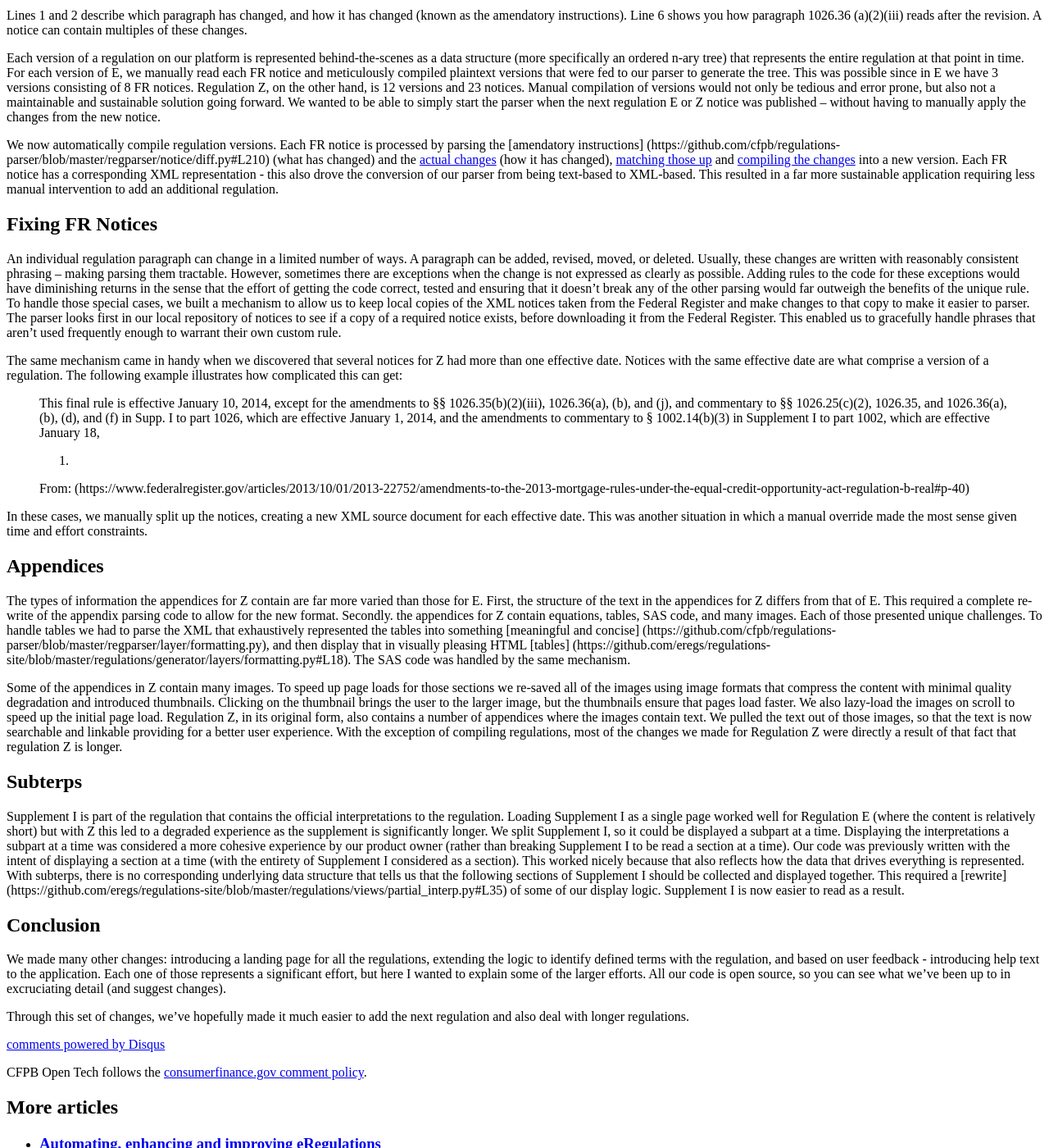
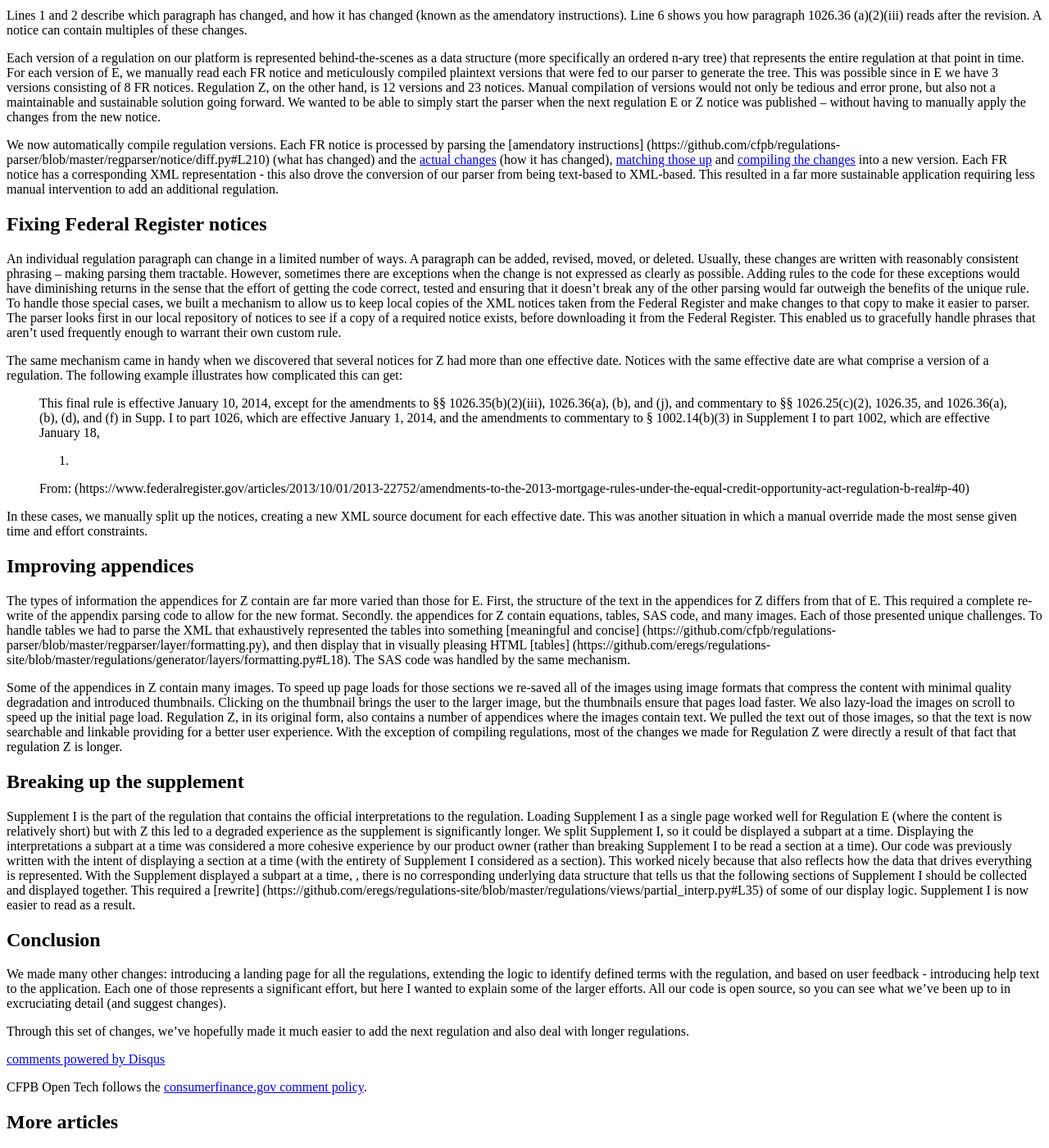
Before and after one commit to cfpb/cfpb.github.io, a Jekyll site: the page built from _posts/2014-03-27-new-regulation.md, in a window 1280 px wide and 1400 px high, scrolled down 1034 px. Shown: the whole window at 82% size. Built offline with Jekyll 4.4.1, drawn with Linux system fonts in a browser that asks for light colours; nearby versions of some CDN libraries; some web fonts are replaced; comment, search, counter and statistics services are not loaded.

Commit message:
Removed subterps nomenclature

```diff
--- a/_posts/2014-03-27-new-regulation.md
+++ b/_posts/2014-03-27-new-regulation.md
@@ -99,7 +99,7 @@ XML-based. This resulted in a far more sustainable application requiring less
 manual intervention to add an additional regulation.
 
 
-## Fixing FR Notices
+## Fixing Federal Register notices
 
 An individual regulation paragraph can change in a limited number of ways. A
 paragraph can be added, revised, moved, or deleted. Usually, these changes are
@@ -134,7 +134,7 @@ In these cases, we manually split up the notices, creating a new XML source
 document for each effective date. This was another situation in which a manual
 override made the most sense given time and effort constraints.
 
-## Appendices
+## Improving appendices
 
 The types of information the appendices for Z contain are far more varied than
 those for E. First, the structure of the text in the appendices for Z differs
@@ -161,9 +161,9 @@ compiling regulations, most of the changes we made for Regulation Z were
 directly a result of that fact that regulation Z is longer.
 
 
-## Subterps
+## Breaking up the supplement
 
-Supplement I is part of the regulation that contains the official
+Supplement I is the part of the regulation that contains the official
 interpretations to the regulation. Loading Supplement I as a single page worked
 well for Regulation E (where the content is relatively short) but with Z this
 led to a degraded experience as the supplement is significantly longer. We
@@ -173,10 +173,10 @@ experience by our product owner (rather than breaking Supplement I to be read a
 section at a time).  Our code was previously written with the intent of
 displaying a section at a time (with the entirety of Supplement I considered as
 a section). This worked nicely because that also reflects how the data that
-drives everything is represented. With subterps, there is no corresponding
-underlying data structure that tells us that the following sections of
-Supplement I should be collected and displayed together. This required a
-[rewrite]
+drives everything is represented. With the Supplement displayed a subpart at a
+time, , there is no corresponding underlying data structure that tells us that
+the following sections of Supplement I should be collected and displayed
+together. This required a [rewrite]
 (https://github.com/eregs/regulations-site/blob/master/regulations/views/partial_interp.py#L35)
 of some of our display logic.  Supplement I is now easier to read as a result.
 
```
